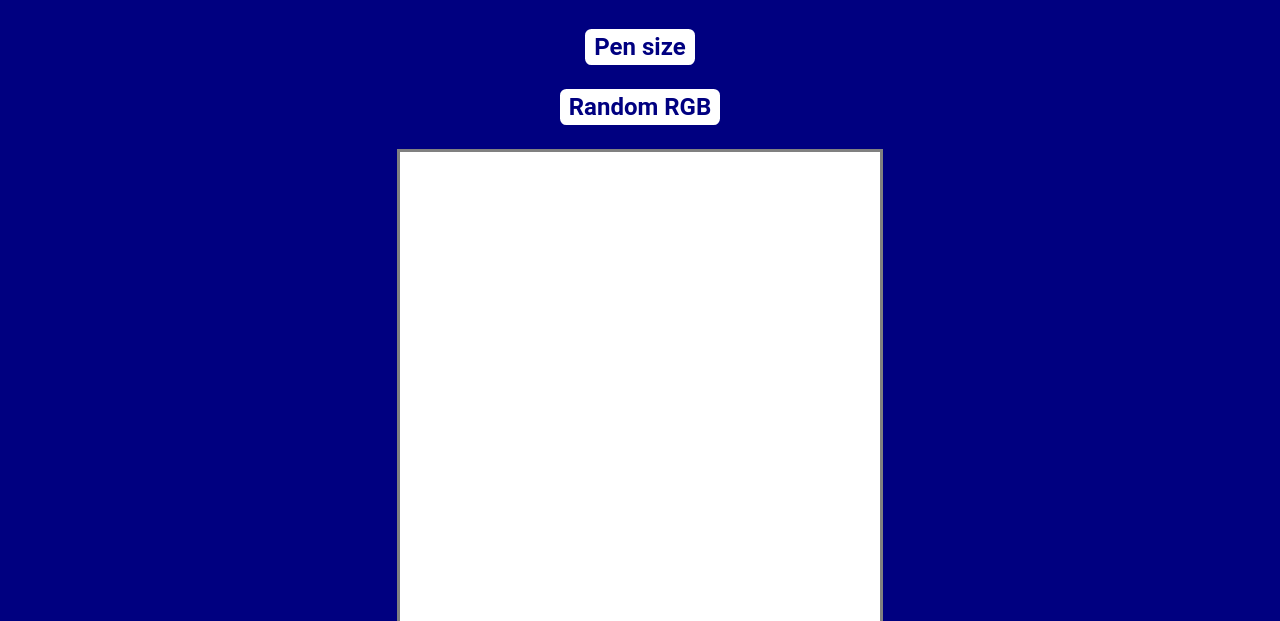
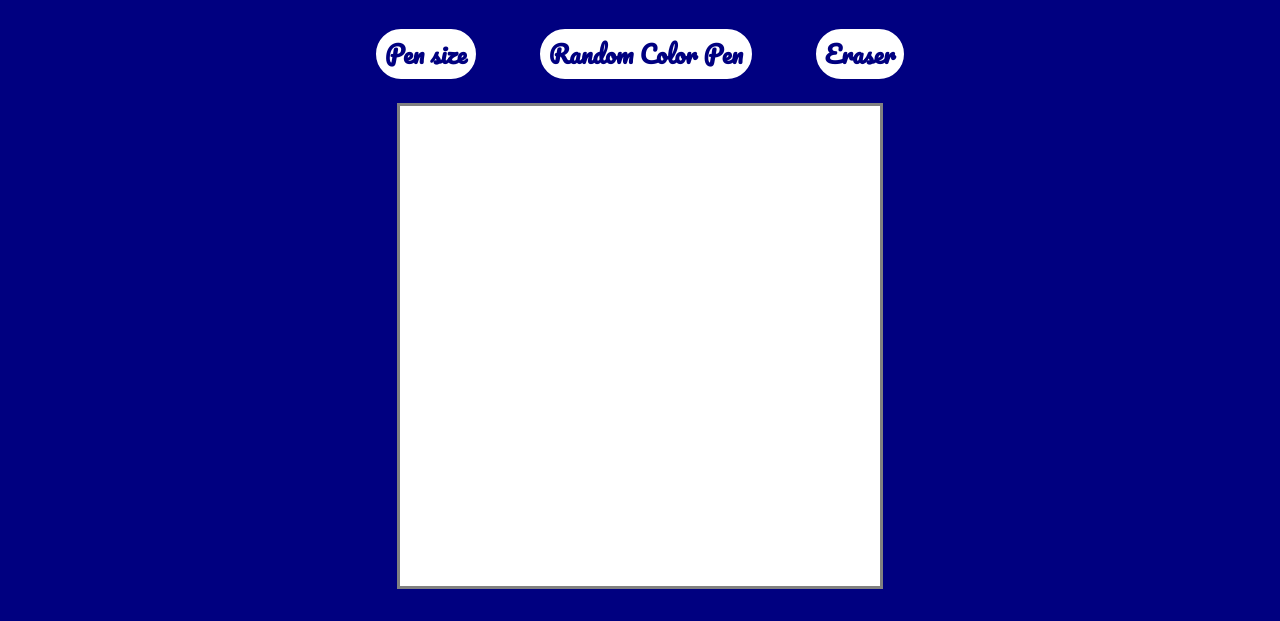
Before and after one commit to ditzaa/Etch-a-Sketch, a plain HTML site: page index.html in a window 1280 px wide. Shown: the part 120-741 px from the top of the page. Drawn offline with Linux system fonts and the light colour scheme.

Commit message:
added eraser

```diff
--- a/index.html
+++ b/index.html
@@ -14,8 +14,11 @@
 <body>
     <h1>Etch-a-Sketch</h1>
     <div class="main-container">
+        <div class="buttons-container">
         <button id="change-grid-button">Pen size</button>
-        <button id="rgb-color-button">Random RGB</button>
+        <button id="rgb-color-button">Random Color Pen</button>
+        <button id="eraser-button">Eraser</button>
+        </div>
         <div id="squares-container" class="square-container"></div>
     </div>
 
--- a/script.js
+++ b/script.js
@@ -1,8 +1,9 @@
 const mainContainer = document.querySelector('.main-container');
 let container = document.querySelector('#squares-container');
-mainContainer.appendChild(container)
+mainContainer.appendChild(container);
 const changeButton = document.querySelector('#change-grid-button');
 const randomColorButton = document.querySelector('#rgb-color-button');
+const eraserButton = document.querySelector('#eraser-button');
 
 for(i=0; i<16; i++){
     const lineContainer = document.createElement('div');
@@ -83,12 +84,19 @@ function getRandomColor() {
 randomColorButton.addEventListener('click', () =>{
     const pixels = document.querySelectorAll(".square");
     pixels.forEach(pixel => {
-
-
         pixel.addEventListener('mouseover', () => {
             const randomColor = getRandomColor();
             pixel.style.backgroundColor = randomColor;
-
             });
       });
 })
+
+eraserButton.addEventListener('click', () =>{
+    const pixels = document.querySelectorAll(".square");
+    pixels.forEach(pixel => {
+        pixel.addEventListener('mouseover', () => {
+            //const randomColor = getRandomColor();
+            pixel.style.backgroundColor = 'white';
+            });
+      });
+})
--- a/style.css
+++ b/style.css
@@ -31,7 +31,13 @@ h1{
 
 }
 
-#change-grid-button{
+.buttons-container{
+    display: flex;
+    justify-content: center;
+    gap: 5vw;
+}
+
+#change-grid-button, #rgb-color-button, #eraser-button{
     display: flex;
     justify-content: center;
     align-self: center;
@@ -40,25 +46,10 @@ h1{
     background-color: white;
     color: #000080;
     padding: 1 rem;
-    font-family: 'Roboto', sans-serif;
+    font-family:'Pacifico', Helvetica, sans-serif;
     font-size: 1.5rem;
     font-weight: bold;
-    border-radius: 0.4rem;
-}
-
-#rgb-color-button{
-    display: flex;
-    justify-content: center;
-    align-self: center;
-    margin-bottom: 3vh;
-    border: 0.2rem solid white;
-    background-color: white;
-    color: #000080;
-    padding: 1 rem;
-    font-family: 'Roboto', sans-serif;
-    font-size: 1.5rem;
-    font-weight: bold;
-    border-radius: 0.4rem;
+    border-radius: 2rem;
 }
 
 .line-container{
```
